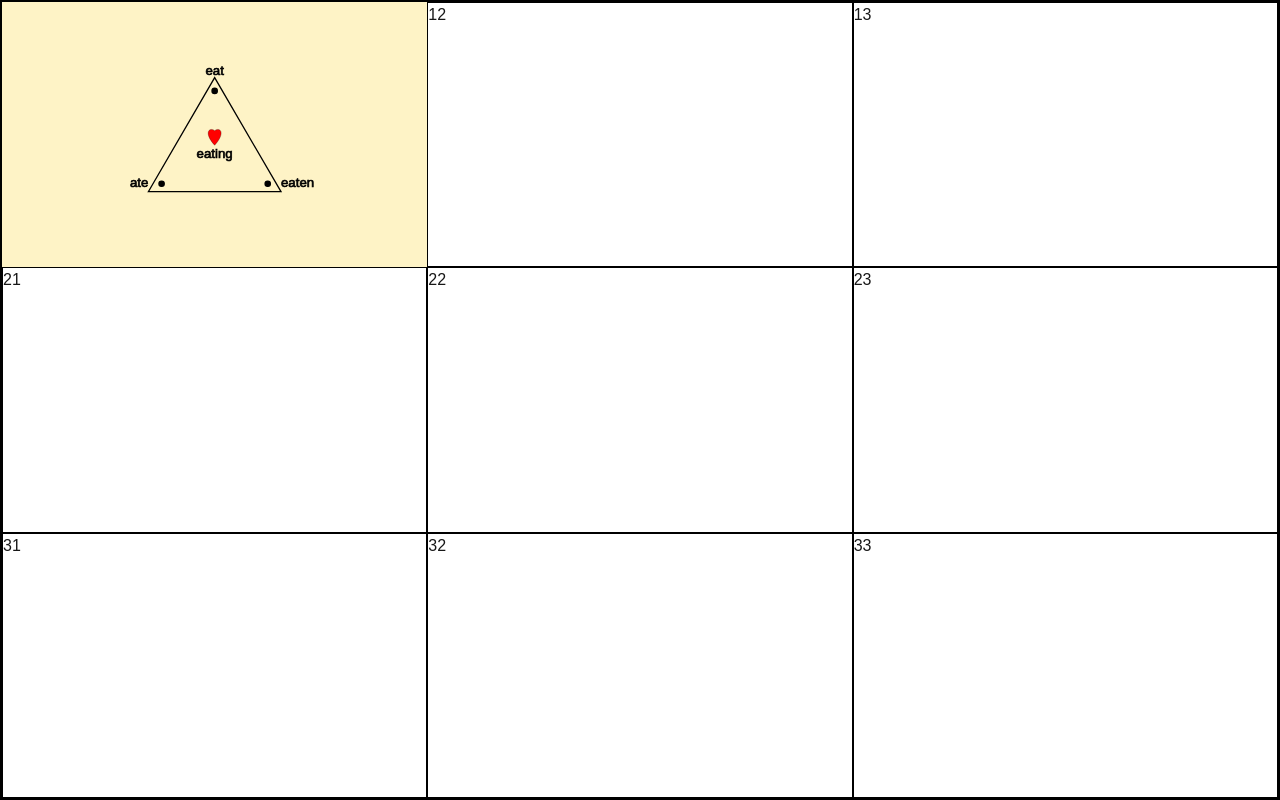
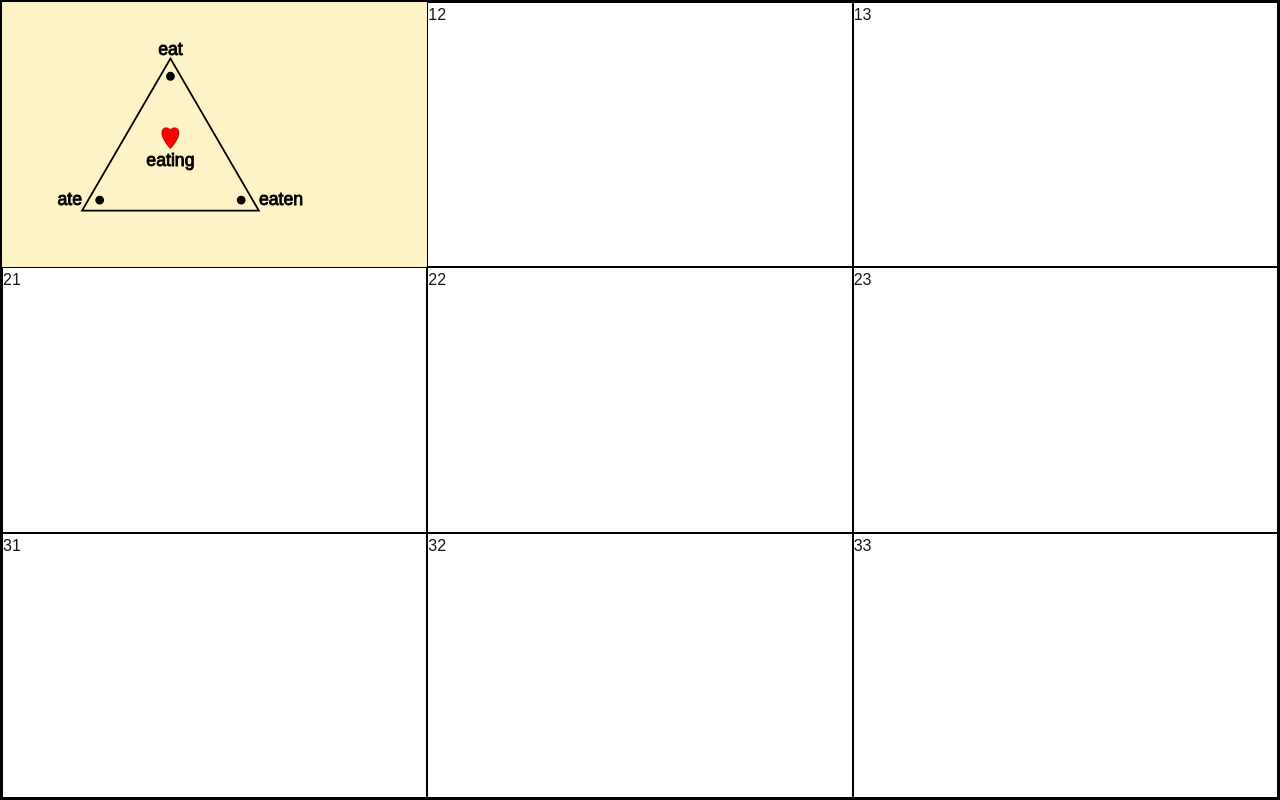
Before and after one commit to riwepo/grammar-triangles, a Next.js app: page / in a window 1280 px wide. Built offline with nearby package versions, Linux system fonts and the light colour scheme.

Commit message:
fit better in container

```diff
--- a/src/components/verb-triangle.jsx
+++ b/src/components/verb-triangle.jsx
@@ -6,7 +6,7 @@ function VerbTriangle({ colour, verbForms, className }) {
       <svg
         width="100%"
         height="100%"
-        viewBox="-100 -100 200 200"
+        viewBox="-50 -75 150 150"
         xmlns="http://www.w3.org/2000/svg"
       >
         <defs>
```
